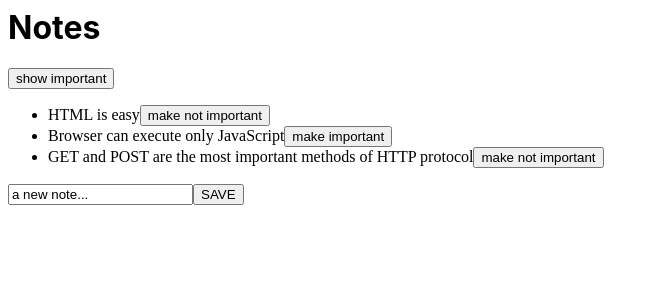
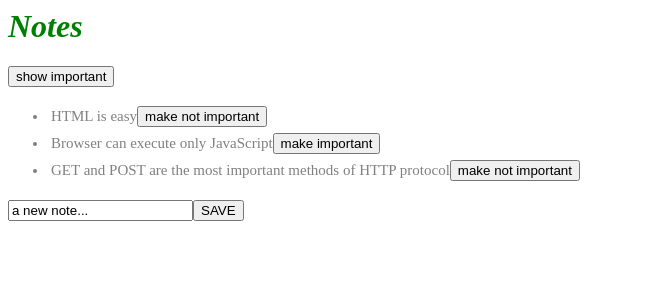
Before and after one commit to richi-coder/Rendering-a-Collection---REACT-HELSINKI-PART-2, a React (Create React App) app: page / in a window 1280 px wide. Shown: the top 300 px of the page, without its empty margins (0-660 px from the left). Built offline with nearby package versions, Linux system fonts and the light colour scheme; data requests are answered from the project's data file.

Commit message:
Catch goes with PUT. Any case I want to change the importance of a deleted note, UI deletes this too

```diff
--- a/src/App.js
+++ b/src/App.js
@@ -65,6 +65,7 @@ fetch("http://localhost:3000/notes", {
     .then(json => {
       setNotes(notes.map(n => n.id !== id ? n : json))
     })
+    .catch(error => setNotes(notes.filter(n => n.id !== id)))
   }
 
   return (
--- a/src/components/Note.js
+++ b/src/components/Note.js
@@ -4,7 +4,7 @@ const Note = ({ note, toggleImportance }) => {
   const label = note.important
   ? "make not important" : "make important"
   return (
-    <li>
+    <li className="note">
       {note.content}
       <button onClick={toggleImportance}>
         {label}
--- a/src/style.css
+++ b/src/style.css
@@ -1,5 +1,11 @@
-h1,
-p {
-  font-family: -apple-system, BlinkMacSystemFont, 'Segoe UI', Roboto, Oxygen,
-    Ubuntu, Cantarell, 'Open Sans', 'Helvetica Neue', sans-serif;
+h1 {
+  color: green;
+  font-style: italic;
 }
+
+
+.note {
+  color: gray;
+  padding: 3px;
+  font-size: 15px;
+}
```
